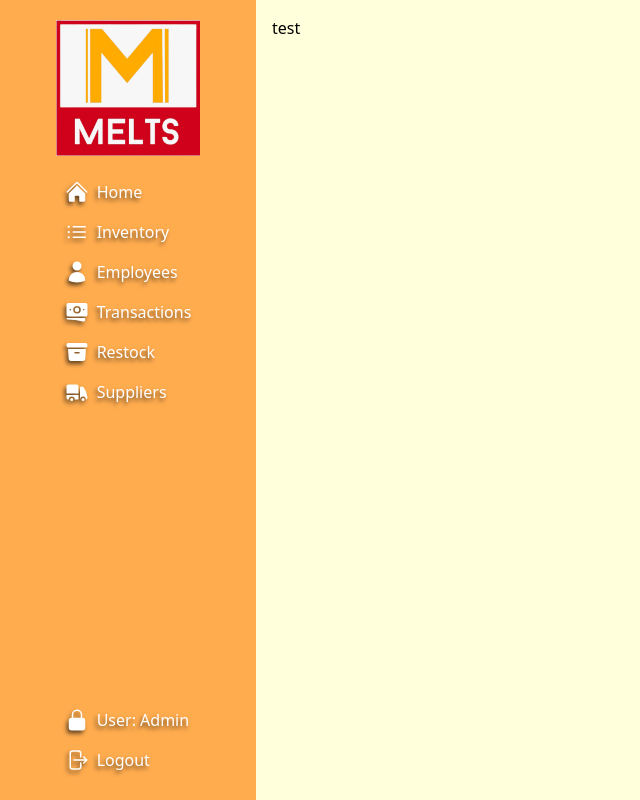
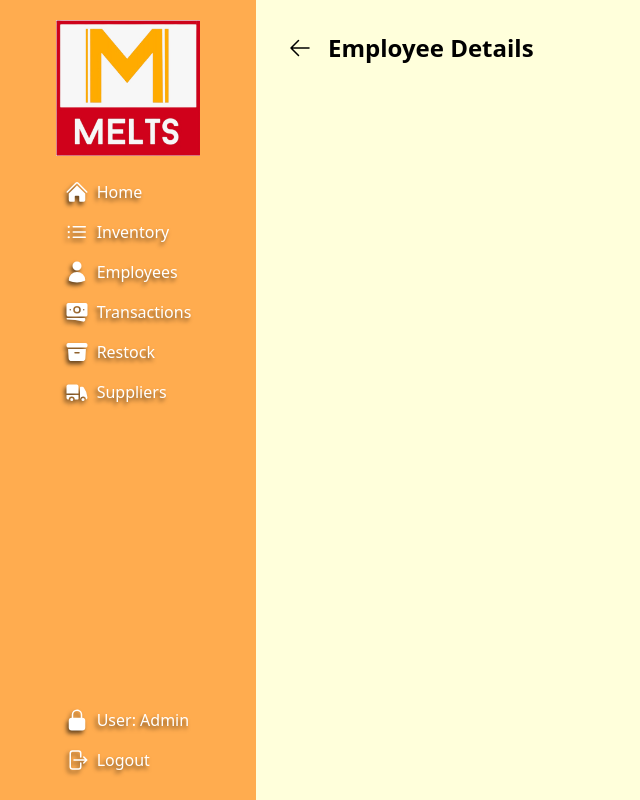
Before and after one commit to rcSabucido/melts-inventory, a React (Vite) app: page /add_employee in a window 1280 px wide. Shown: the whole page, without its empty margins (0-640 px from the left). Built offline with nearby package versions, Linux system fonts and the light colour scheme.

Commit message:
#8 Add exit button and text to AddEmployee page

```diff
--- a/src/pages/AddEmployee.jsx
+++ b/src/pages/AddEmployee.jsx
@@ -1,4 +1,5 @@
 import Sidebar from "../components/Sidebar";
+import { ArrowLeftIcon } from "@heroicons/react/24/solid";
 
 const AddEmployee = () => {
     return (
@@ -6,7 +7,10 @@ const AddEmployee = () => {
             <div className="flex">
                 <Sidebar />
                 <main className="p-4 flex-col bg-[#ffffdb] w-full">
-                    <div>test</div>
+                    <div className="flex gap-4 p-4 items-center">
+                        <ArrowLeftIcon className="h-6 w-6" />
+                        <p className="text-2xl font-bold">Employee Details</p>
+                    </div>
                 </main>
             </div>
         </>
```
